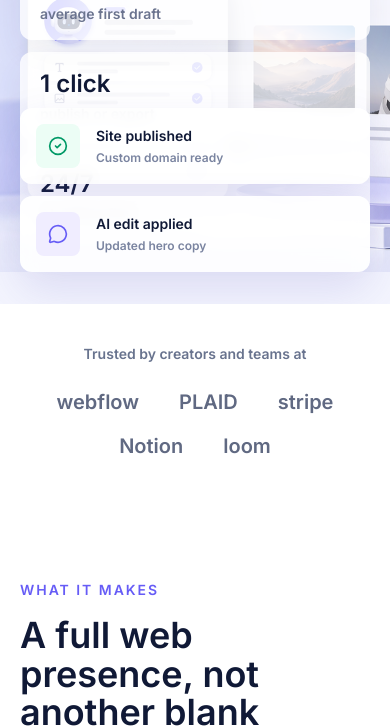
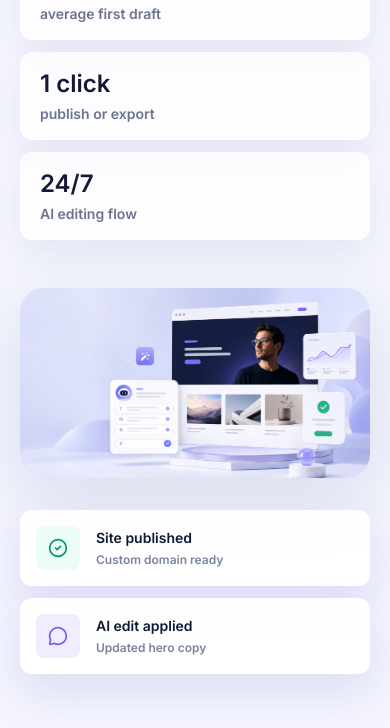
Before and after one commit to geofsguy/basestack, a React (Vite) app: page / in a window 390 px wide. Shown: the part 812-1540 px from the top of the page. Built offline with nearby package versions, Linux system fonts and the light colour scheme; no server answers.

Commit message:
Fit hero image better on landing page

```diff
--- a/src/components/LandingPage.tsx
+++ b/src/components/LandingPage.tsx
@@ -57,16 +57,16 @@ export default function LandingPage({ onStart }: { onStart: () => void }) {
 
 function Hero({ onStart }: { onStart: () => void }) {
   return (
-    <section className="relative min-h-[840px] overflow-hidden bg-[#f4f5fe] px-5 pb-16 pt-5 sm:px-8 lg:min-h-[780px] lg:px-12 lg:pb-20">
+    <section className="relative overflow-hidden bg-[#f4f5fe] px-5 pb-16 pt-5 sm:px-8 lg:min-h-[760px] lg:px-12 lg:pb-20">
       <div className="pointer-events-none absolute inset-0 bg-[linear-gradient(180deg,rgba(255,255,255,0.92)_0%,rgba(244,245,254,0.62)_44%,#f4f5fe_100%)]" />
       <div className="pointer-events-none absolute inset-x-0 bottom-0 h-32 bg-gradient-to-t from-[#f4f5fe] to-transparent" />
 
       <motion.img
         src={heroShowcase}
         alt=""
-        className="pointer-events-none absolute bottom-8 left-1/2 h-[560px] max-w-none -translate-x-[42%] opacity-95 sm:h-[640px] lg:bottom-2 lg:left-auto lg:right-[-135px] lg:h-[760px] lg:translate-x-0 xl:right-[-50px]"
+        className="pointer-events-none absolute right-[-46px] top-[104px] hidden w-[58vw] max-w-[900px] rounded-[28px] object-contain opacity-100 shadow-[0_24px_80px_rgba(81,91,145,0.16)] lg:block xl:right-2"
         initial={{ opacity: 0, scale: 1.04, y: 28 }}
-        animate={{ opacity: 0.95, scale: 1, y: 0 }}
+        animate={{ opacity: 1, scale: 1, y: 0 }}
         transition={{ duration: 0.8, ease: [0.22, 1, 0.36, 1] }}
       />
 
@@ -166,13 +166,20 @@ function Hero({ onStart }: { onStart: () => void }) {
           <Metric value="1 click" label="publish or export" />
           <Metric value="24/7" label="AI editing flow" />
         </motion.div>
+
+        <motion.img
+          src={heroShowcase}
+          alt="A BaseStack AI website builder preview with portfolio, assistant, analytics, and publish cards."
+          variants={fadeUp}
+          className="mt-12 w-full rounded-[24px] object-cover shadow-[0_22px_70px_rgba(81,91,145,0.16)] lg:hidden"
+        />
       </motion.div>
 
       <motion.div
         initial={{ opacity: 0, y: 18 }}
         animate={{ opacity: 1, y: 0 }}
         transition={{ duration: 0.45, delay: 0.45 }}
-        className="absolute bottom-8 left-5 right-5 z-10 grid gap-3 sm:left-8 sm:right-auto sm:w-[480px] sm:grid-cols-2 lg:left-auto lg:right-12 lg:w-[520px]"
+        className="relative z-10 mt-8 grid gap-3 sm:w-[480px] sm:grid-cols-2 lg:absolute lg:bottom-8 lg:left-auto lg:right-12 lg:mt-0 lg:w-[520px]"
       >
         <FloatingNote icon={<CheckCircle2 className="h-5 w-5" />} title="Site published" text="Custom domain ready" tone="green" />
         <FloatingNote icon={<MessageCircle className="h-5 w-5" />} title="AI edit applied" text="Updated hero copy" tone="violet" />
```
